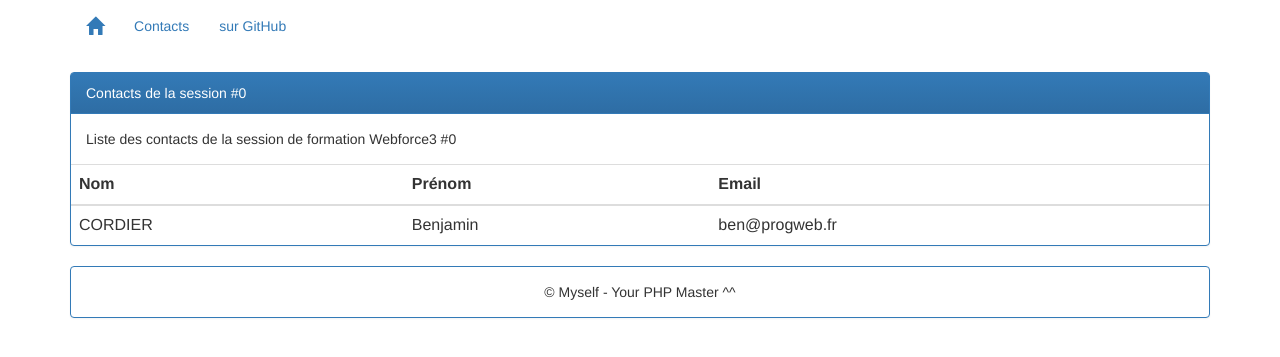
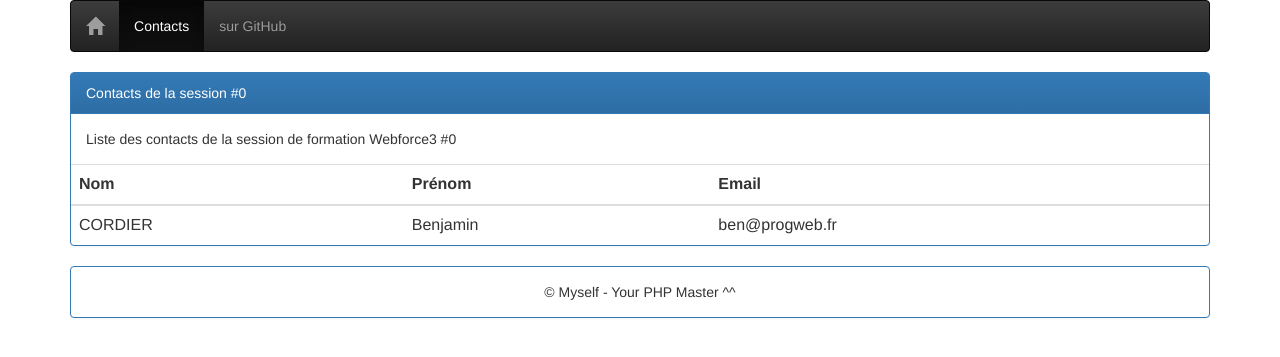
Before and after one commit to neby55/wf3-first-git, a PHP site: page / in a window 1280 px wide. Shown: the top 357 px of the page. Run offline with PHP 8.4, Linux system fonts and the light colour scheme.

Commit message:
color changes

```diff
--- a/view/header.php
+++ b/view/header.php
@@ -11,7 +11,7 @@
 <body>
 <div id="maxsize">
 	<div class="container">
-		<nav class="navbar navbar-pills">
+		<nav class="navbar navbar-inverse navbar-pills">
 			<div class="container-fluid">
 				<!-- Brand and toggle get grouped for better mobile display -->
 				<div class="navbar-header">
```
